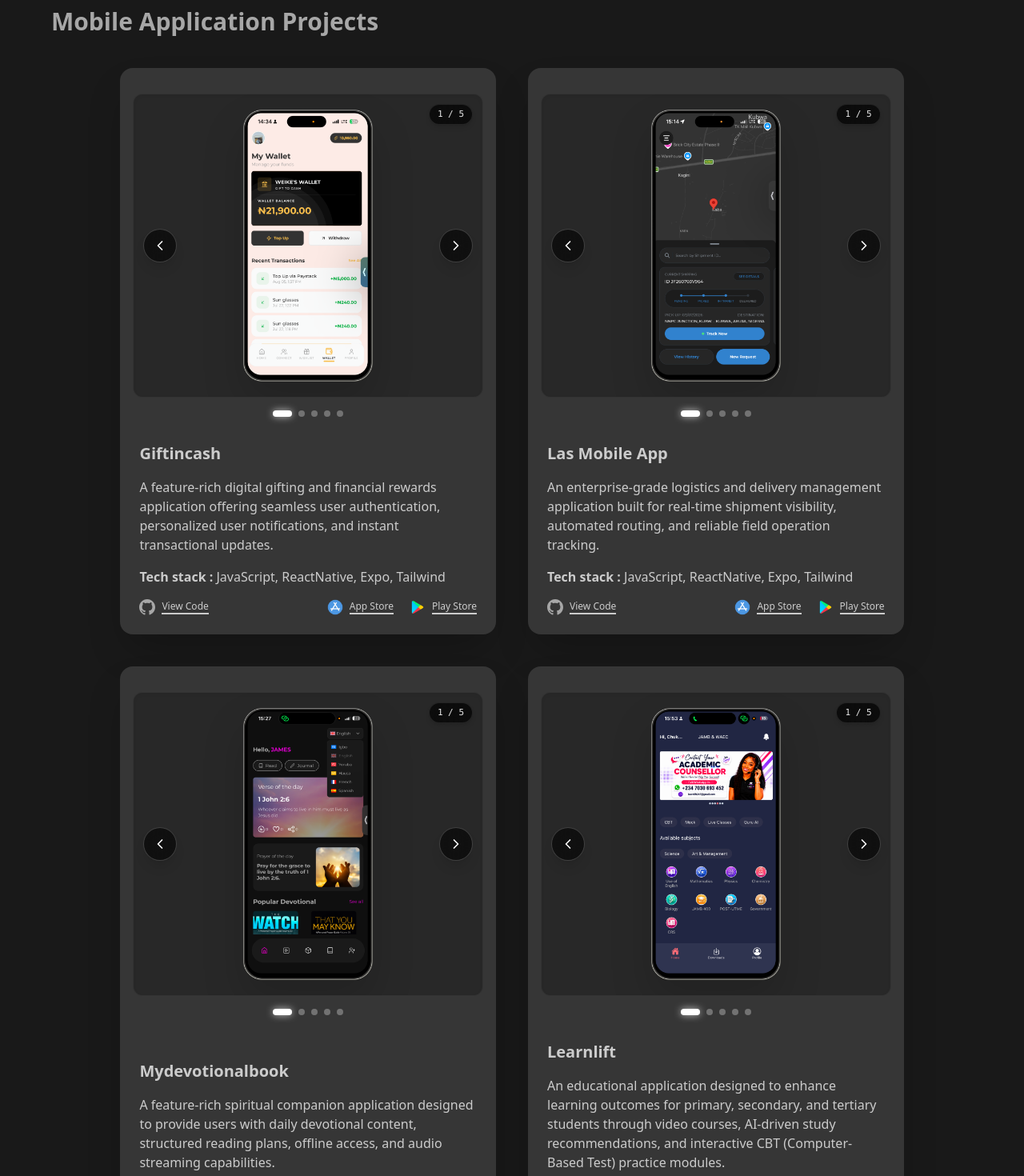
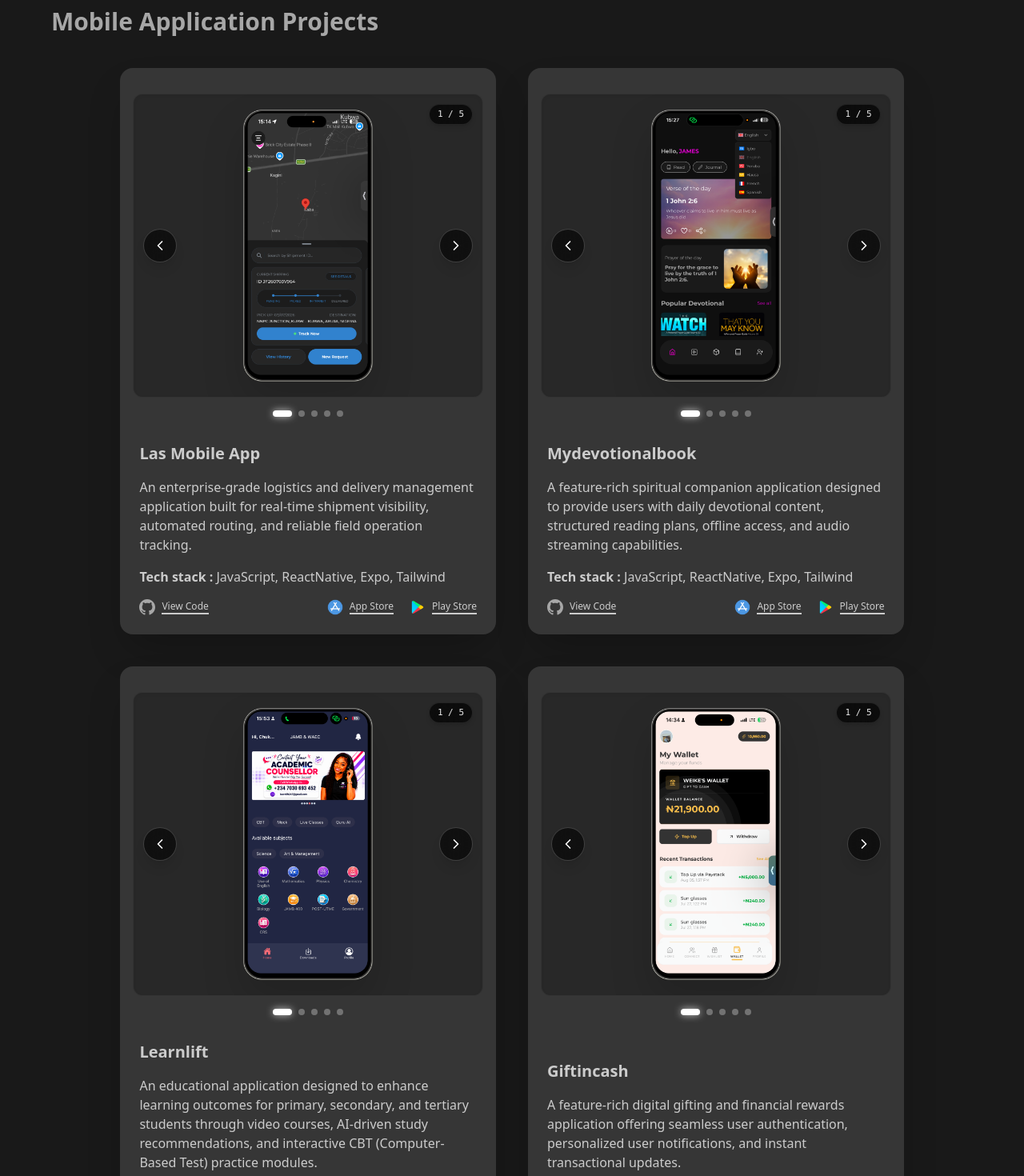
Before and after one commit to NonsoCoding/NonsoLovesCoding, a Next.js app: page / in a window 1280 px wide. Shown: the part 3360-4830 px from the top of the page at 80% size. Built offline with nearby package versions, Linux system fonts and the light colour scheme.

Commit message:
hero --fix

```diff
--- a/components/Projects.tsx
+++ b/components/Projects.tsx
@@ -201,23 +201,6 @@ const Projects = () => {
 
   const MobileAppProjectList = [
     {
-      image: "./GiftincashImages/Giftincash4.png",
-      images: [
-        "./GiftincashImages/Giftincash1.png",
-        "./GiftincashImages/Giftincash2.png",
-        "./GiftincashImages/Giftincash3.png",
-        "./GiftincashImages/Giftincash4.png",
-        "./GiftincashImages/Giftincash5.png",
-      ],
-      name: "Giftincash",
-      info: "A feature-rich digital gifting and financial rewards application offering seamless user authentication, personalized user notifications, and instant transactional updates.",
-      stack: "JavaScript, ReactNative, Expo, Tailwind",
-      githubLink: "",
-      githubApk: "https://github.com/404Enterprise/gift-in-cash",
-      appstore: "",
-      playstore: ""
-    },
-    {
       image: "./LasMobileImages/Las1.png",
       images: [
         "./LasMobileImages/Las1.png",
@@ -232,7 +215,7 @@ const Projects = () => {
       githubLink: "https://github.com/NonsoCoding/LAS-MOBILE",
       githubApk: "https://github.com/NonsoCoding/LAS-MOBILE",
       appstore: "https://apps.apple.com/ng/app/las-mobile/id6785944990",
-      playstore: ""
+      playstore: "https://play.google.com/store/apps/details?id=com.nonsolovescoding.lastechnologiesmobileapp&pcampaignid=web_share"
     },
     {
       image: "./MDBImages/MDBImages/Las1.png",
@@ -249,7 +232,7 @@ const Projects = () => {
       githubLink: "",
       githubApk: "https://github.com/NonsoCoding/Mydevotionalbook",
       appstore: "https://apps.apple.com/ng/app/my-devotional-app/id6740229712",
-      playstore: ""
+      playstore: "https://play.google.com/store/apps/details?id=com.mydevotionalbook.app&hl=en"
     },
     {
       image: "./LearnliftImages/learnlift1.png",
@@ -266,6 +249,23 @@ const Projects = () => {
       githubLink: "",
       githubApk: "https://github.com/NonsoCoding/Giftincash",
       appstore: "https://apps.apple.com/ng/app/learnlift/id6743348693",
+      playstore: "https://play.google.com/store/apps/details?id=com.imoh.learnlift&pcampaignid=web_share"
+    },
+     {
+      image: "./GiftincashImages/Giftincash4.png",
+      images: [
+        "./GiftincashImages/Giftincash1.png",
+        "./GiftincashImages/Giftincash2.png",
+        "./GiftincashImages/Giftincash3.png",
+        "./GiftincashImages/Giftincash4.png",
+        "./GiftincashImages/Giftincash5.png",
+      ],
+      name: "Giftincash",
+      info: "A feature-rich digital gifting and financial rewards application offering seamless user authentication, personalized user notifications, and instant transactional updates.",
+      stack: "JavaScript, ReactNative, Expo, Tailwind",
+      githubLink: "",
+      githubApk: "https://github.com/404Enterprise/gift-in-cash",
+      appstore: "",
       playstore: ""
     },
   ];
```
